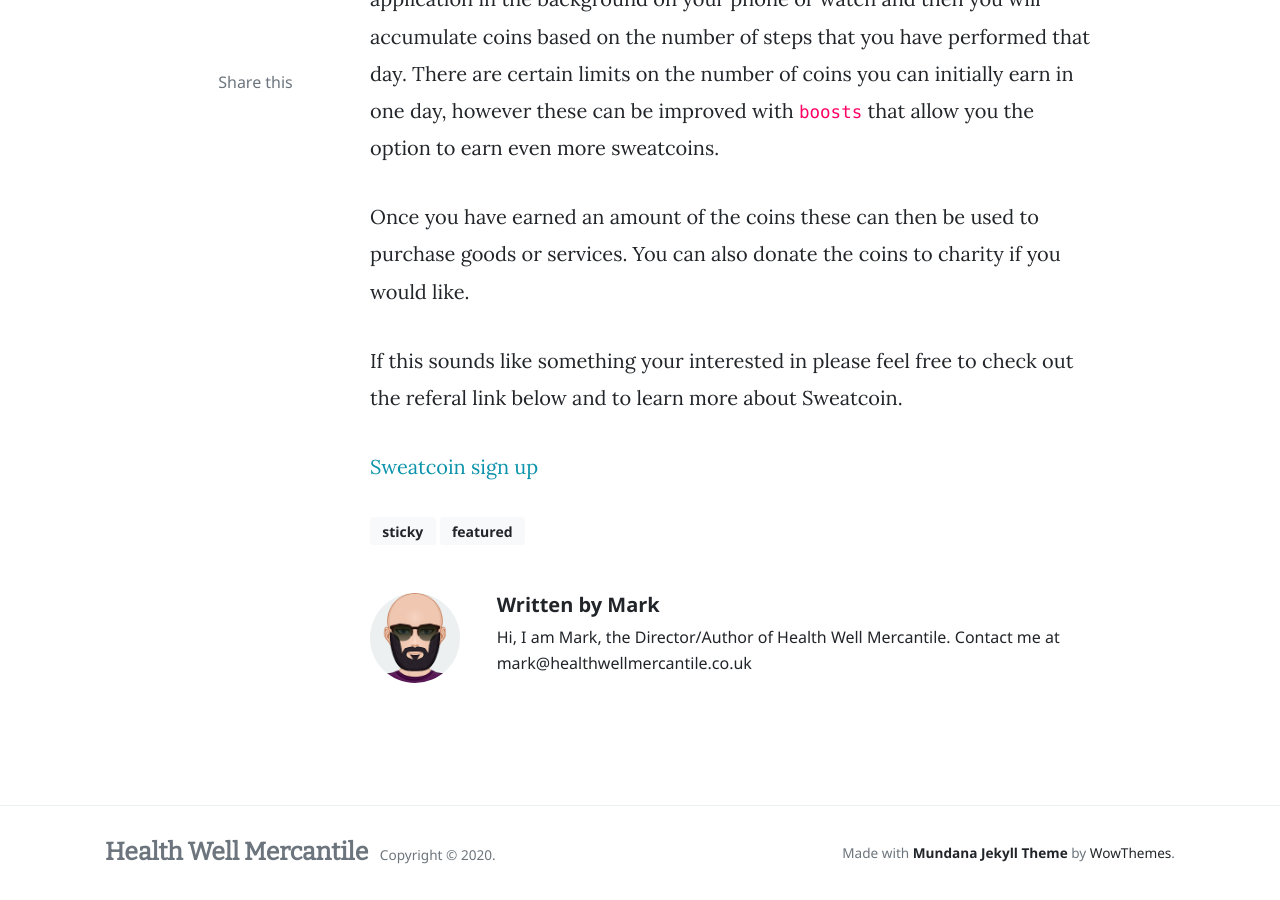
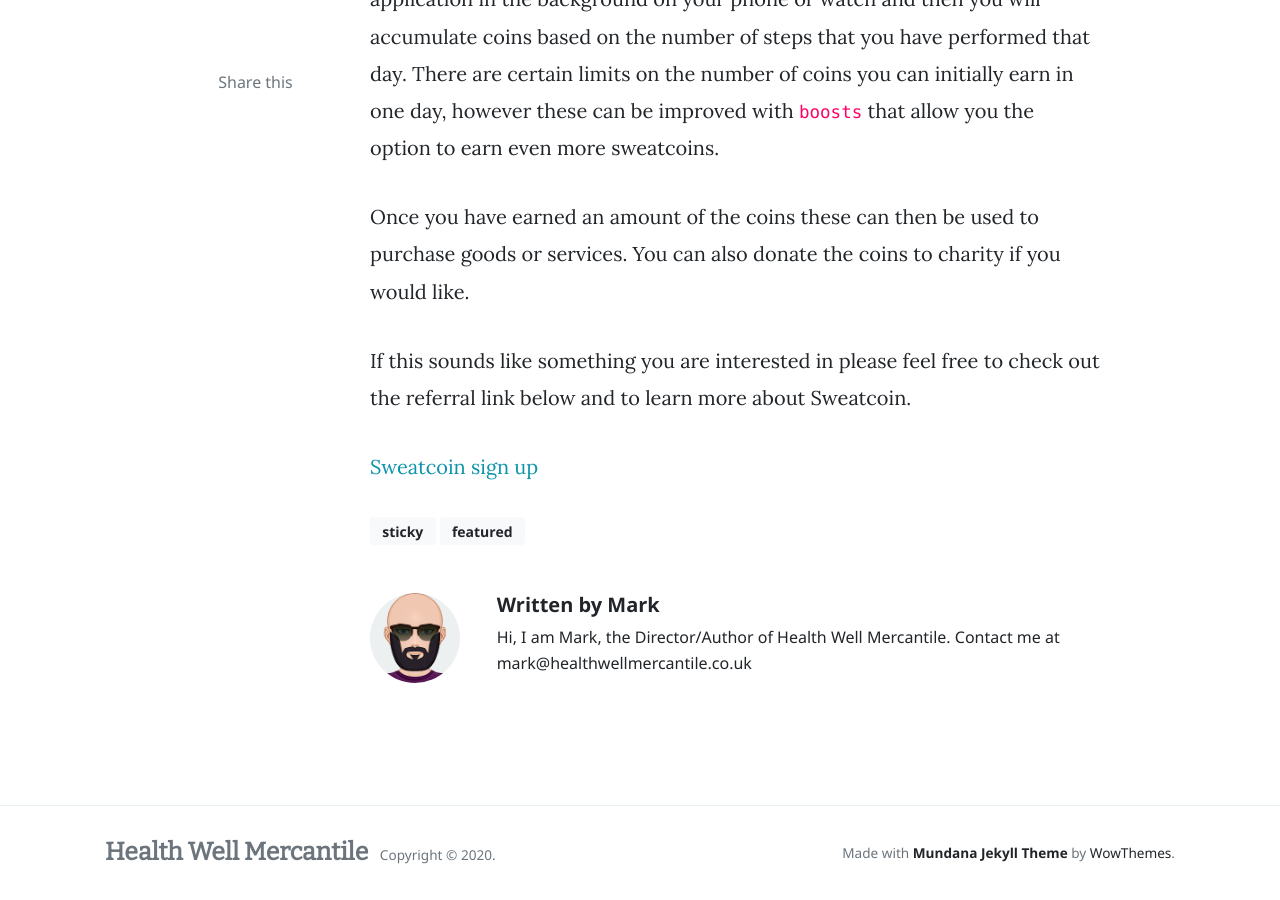
Before and after one commit to mbeconsultingltd/hwm_corp_website, a Jekyll site: the page built from _posts/2020-06-28-walking-for-coins.markdown, in a window 1280 px wide and 900 px high, scrolled down 718 px. Built offline with Jekyll 4.4.1, drawn with Linux system fonts in a browser that asks for light colours; nearby versions of some CDN libraries; comment, search, counter and statistics services are not loaded; grey boxes are pictures that could not be loaded.

Commit message:
add/update articles

```diff
--- a/_posts/2020-06-26-uk-strategy-for-financial-wellness.md
+++ b/_posts/2020-06-26-uk-strategy-for-financial-wellness.md
@@ -6,7 +6,7 @@ categories: [ financial, wellness ]
 image: assets/images/uk-strategy.jpg
 tags: [featured]
 ---
-The Money and Pensions Service has published a guide which details the UK strategy for financial wellbeing. It is a welcome indicator that the UK Government instituions are attempting to provide further information to people which will enable to them to better control their finances.
+The Money and Pensions Service has published a guide which details the UK strategy for financial wellbeing. It is a welcome indicator that the UK Government institutions are attempting to provide further information to people which will enable them to better control their finances.
 
 What is the plan?
 
--- a/_posts/2020-06-27-welcome-to-health-well-mercantile.markdown
+++ b/_posts/2020-06-27-welcome-to-health-well-mercantile.markdown
@@ -8,11 +8,11 @@ author: mark
 ---
 Welcome to `Health Well Mercantile`. This site is looking to provide content and information to all about the benefits of Health and Wellness. In these turbulent times that we are currently experiencing in life at the moment, it feels like a good time to try and give back to people.
 
-There is a lot of traction growing in the Wellbeing community about the promotion of people taking more time to look after themselves correctly. Whether this be through physical exercise, better eating habits or even improving your financial health. All of these things contribute to the Health and Wellbeing of yourself and these are the areas that we will be looking to concetrate on as the site progresses. We hope you will take the time to review our content and support us!
+There is a lot of traction growing in the Wellbeing community about the promotion of people taking more time to look after themselves correctly. Whether this is through physical exercise, better eating habits or even improving your financial health. All of these things contribute to the Health and Wellbeing of yourself and these are the areas that we will be looking to concentrate on as the site progresses. We hope you will take the time to review our content and support us!
 
 We will also be looking to promote Health and Wellness based products that we feel might be beneficial to yourself.
 
-If these products are something that you are interested in you can click the referal links to have a look yourself and if its something you fancy, we will be very grateful as this will give back to us!
+If these products are something that you are interested in you can click the referral links to have a look yourself and if its something you fancy, we will be very grateful as this will give back to us!
 
 If you have any suggestions on articles you would be interested in or products that you feel we could promote to you, please feel free to contact us at `contact@healthwellmercantile.co.uk`
 
--- a/_posts/2020-06-28-walking-for-coins.markdown
+++ b/_posts/2020-06-28-walking-for-coins.markdown
@@ -12,6 +12,6 @@ One of the more popular ones is Sweatcoin. They are currently one of the fastest
 
 Once you have earned an amount of the coins these can then be used to purchase goods or services. You can also donate the coins to charity if you would like.
 
-If this sounds like something your interested in please feel free to check out the referal link below and to learn more about Sweatcoin.
+If this sounds like something you are interested in please feel free to check out the referral link below and to learn more about Sweatcoin.
 
 [Sweatcoin sign up](https://sc.healthwellmercantile.co.uk)
```
Also changed, not shown: _posts/2020-06-28-taxpayers-alliance-corona-reforms.markdown (added, +17 -0 lines).
